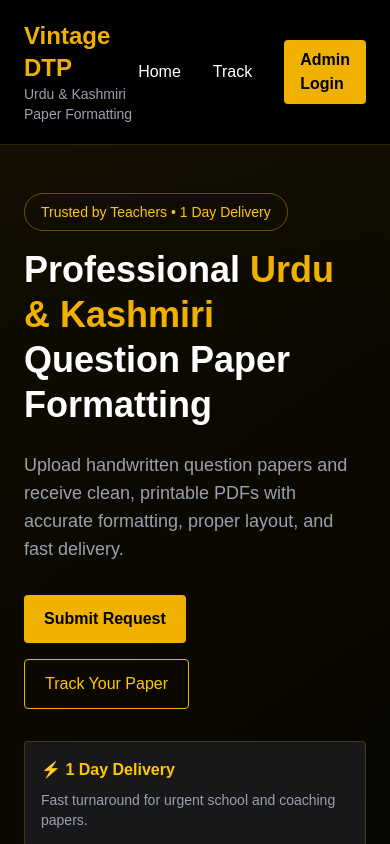
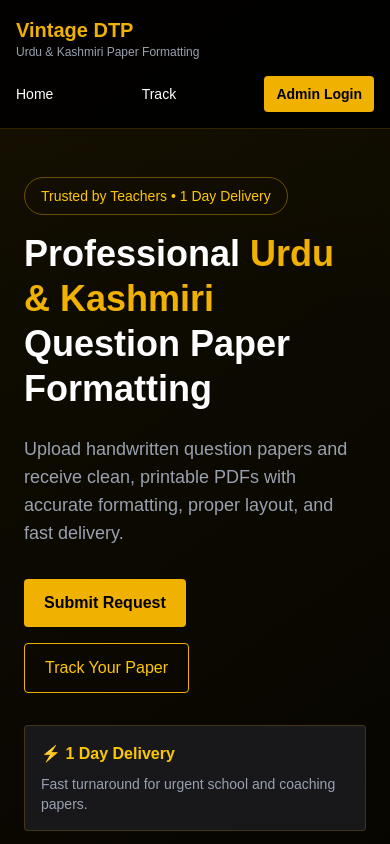
Before and after one commit to shillanshafihilal119-ops/dtp, a Next.js app: page / in a window 390 px wide. Shown: the top 844 px of the page. Built offline with nearby package versions, Linux system fonts and the light colour scheme; no server answers; the database is empty.

Commit message:
Improve mobile header layout

```diff
--- a/app/layout.tsx
+++ b/app/layout.tsx
@@ -41,23 +41,22 @@ export default function RootLayout({
 
         <header className="border-b border-yellow-500/20 bg-black/90">
 
-          <div className="max-w-6xl mx-auto px-6 py-5 flex items-center justify-between">
+          <div className="max-w-6xl mx-auto flex flex-col gap-4 px-4 py-4 sm:flex-row sm:items-center sm:justify-between sm:px-6 sm:py-5">
 
             <a
   href="/"
   className="group"
 >
-  <h1 className="text-2xl font-bold text-yellow-500 transition group-hover:text-yellow-400">
+  <h1 className="text-xl font-bold text-yellow-500 transition group-hover:text-yellow-400 sm:text-2xl">
     Vintage DTP
   </h1>
 
-  <p className="text-sm text-gray-400">
+  <p className="text-xs text-gray-400 sm:text-sm">
     Urdu & Kashmiri Paper Formatting
   </p>
 </a>
 
-            <nav className="flex items-center gap-8">
-
+            <nav className="flex w-full items-center justify-between gap-3 text-sm sm:w-auto sm:justify-end sm:gap-8 sm:text-base">
               <a
                 href="/"
                 className="hover:text-yellow-400 transition"
@@ -74,7 +73,7 @@ export default function RootLayout({
 
               <a
                 href="/admin-login"
-                className="bg-yellow-500 text-black px-4 py-2 rounded font-semibold hover:bg-yellow-400 transition"
+                className="rounded bg-yellow-500 px-3 py-2 text-sm font-semibold text-black transition hover:bg-yellow-400 sm:px-4 sm:text-base"
               >
                 Admin Login
               </a>
```
